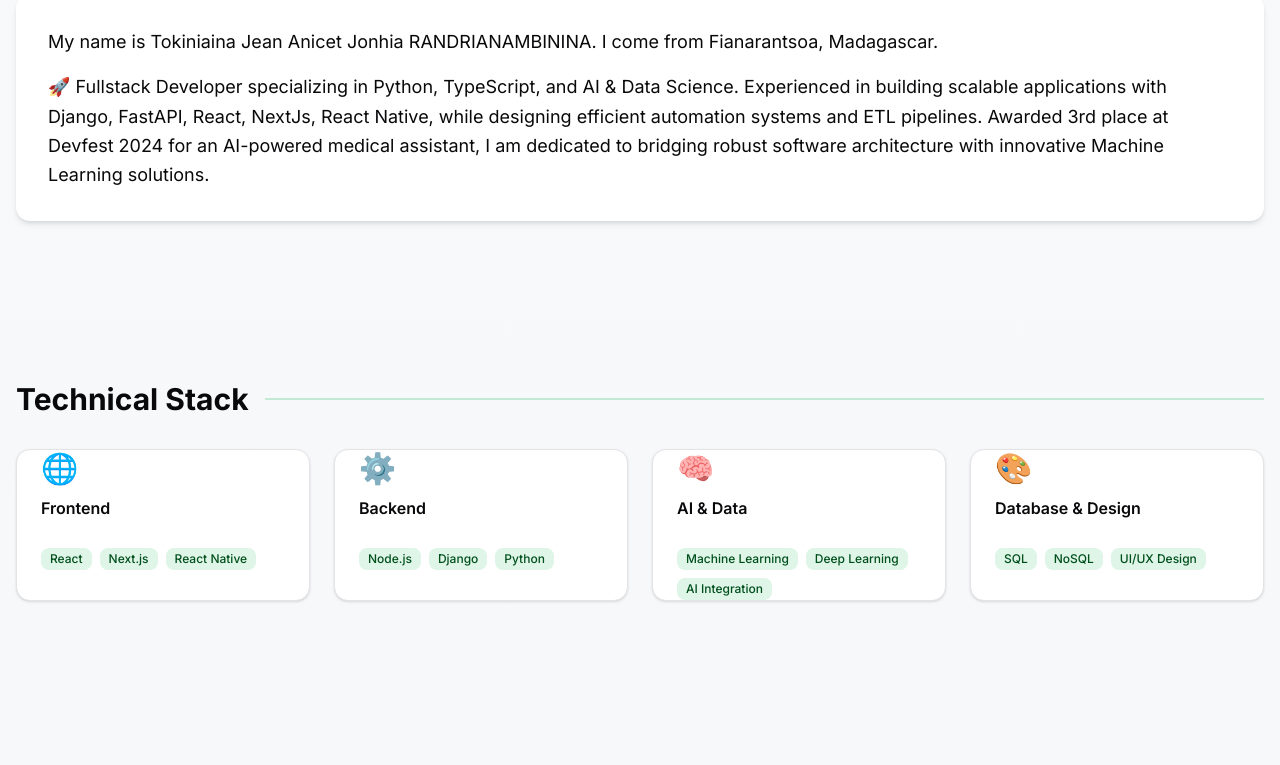
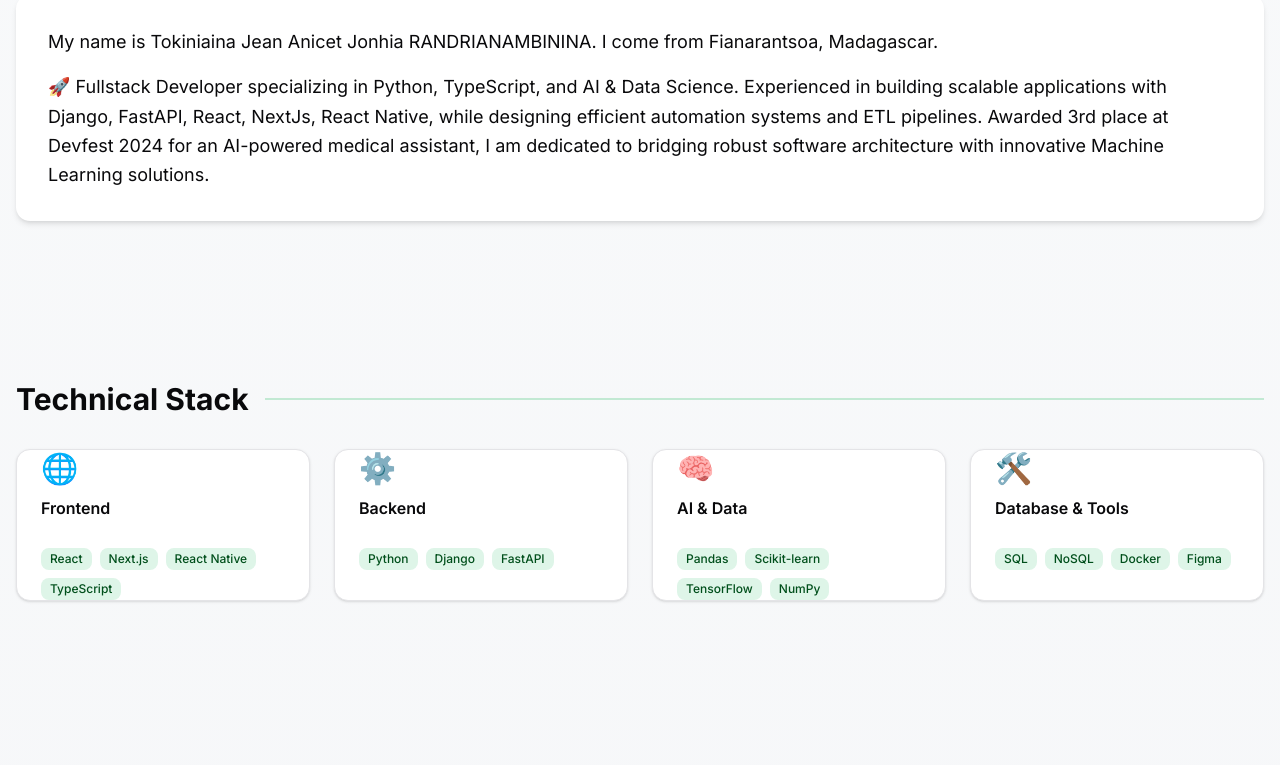
Before and after one commit to AnicetJonhia/Portfolio, a Next.js app: page / in a window 1280 px wide. Shown: the part 974-1739 px from the top of the page. Built offline with nearby package versions, Linux system fonts and the light colour scheme.

Commit message:
stack section updated

```diff
--- a/src/components/sections/hero-section.tsx
+++ b/src/components/sections/hero-section.tsx
@@ -17,7 +17,7 @@ export function HeroSection() {
                     Anicet RANDRIANAMBININA
                   </span>
                 </h1>
-          <h2 className="text-2xl md:text-3xl font-medium text-gray-600 dark:text-gray-300">Software / AI Developer</h2>
+          <h2 className="text-2xl md:text-3xl font-medium text-gray-600 dark:text-gray-300">Software / AI & Data Science Developer</h2>
           <p className="text-lg text-gray-600 dark:text-gray-400 max-w-lg">
             Competent, motivated and dedicated in the field of Information Technology.
           </p>
--- a/src/components/sections/stack-section.tsx
+++ b/src/components/sections/stack-section.tsx
@@ -6,10 +6,33 @@ export function StackSection() {
     <section id="stack" className="py-20">
       <SectionTitle>Technical Stack</SectionTitle>
       <div className="mt-8 grid grid-cols-1 md:grid-cols-2 lg:grid-cols-4 gap-6">
-        <StackCard title="Frontend" skills={["React", "Next.js", "React Native"]} icon="🌐" />
-        <StackCard title="Backend" skills={["Node.js", "Django", "Python"]} icon="⚙️" />
-        <StackCard title="AI & Data" skills={["Machine Learning", "Deep Learning", "AI Integration"]} icon="🧠" />
-        <StackCard title="Database & Design" skills={["SQL", "NoSQL", "UI/UX Design"]} icon="🎨" />
+
+        <StackCard
+          title="Frontend"
+          skills={["React", "Next.js", "React Native", "TypeScript"]}
+          icon="🌐"
+        />
+
+
+        <StackCard
+          title="Backend"
+          skills={["Python", "Django", "FastAPI"]}
+          icon="⚙️"
+        />
+
+
+        <StackCard
+          title="AI & Data"
+          skills={["Pandas", "Scikit-learn", "TensorFlow", "NumPy"]}
+          icon="🧠"
+        />
+
+
+        <StackCard
+          title="Database & Tools"
+          skills={["SQL", "NoSQL", "Docker", "Figma"]}
+          icon="🛠️"
+        />
       </div>
     </section>
   )
```
